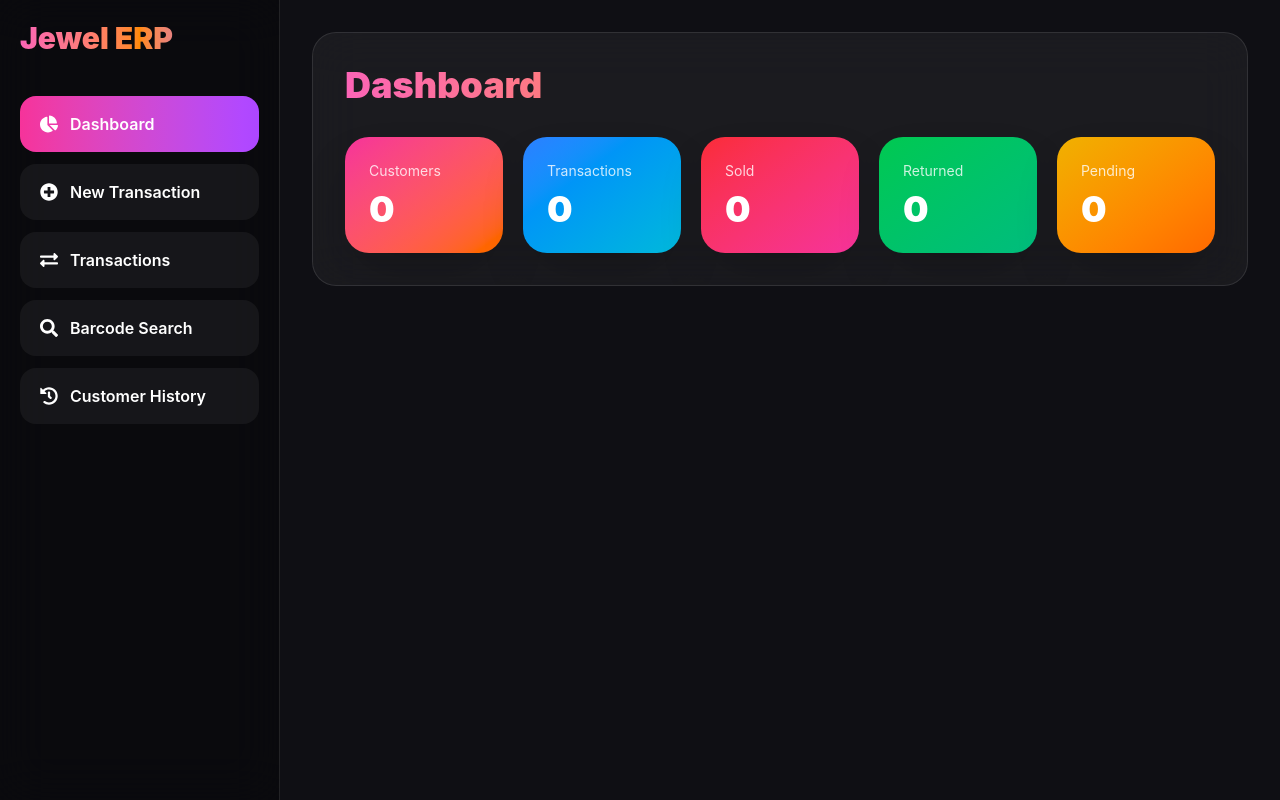
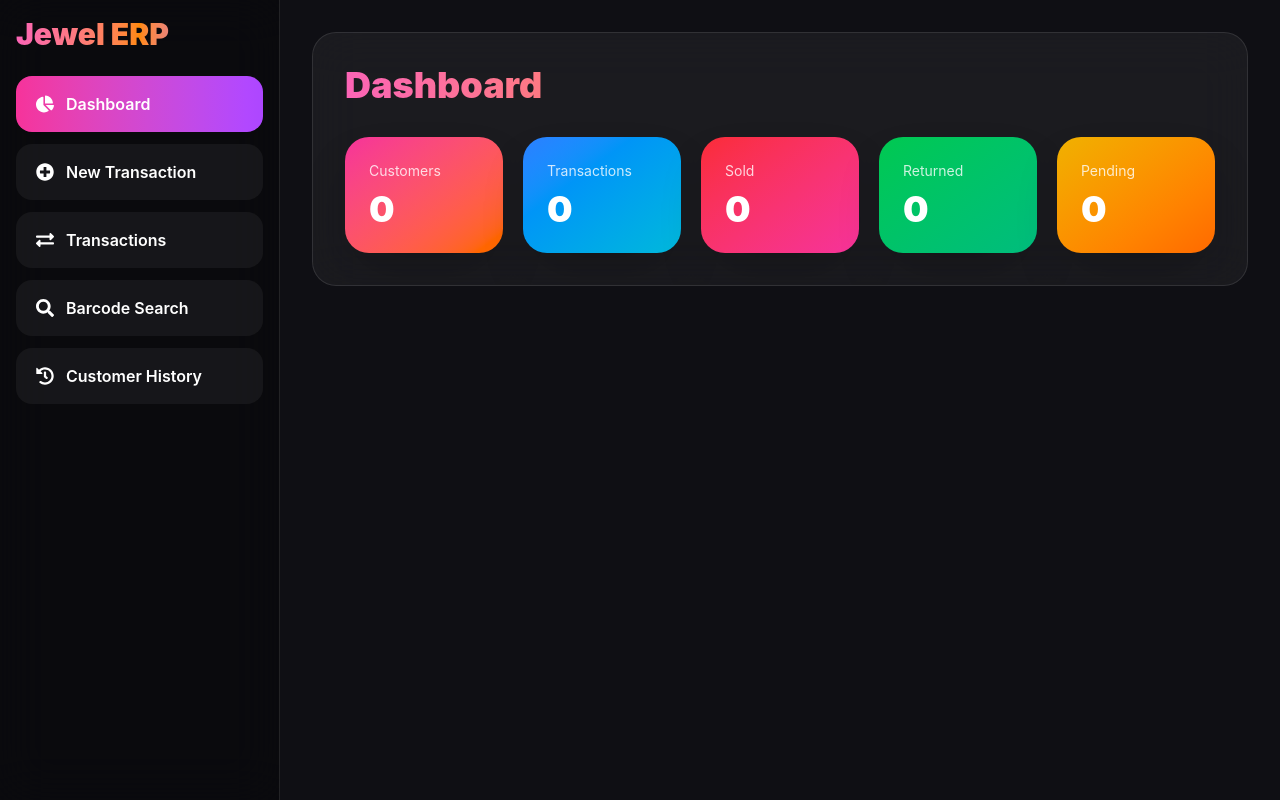
Before and after one commit to jewellerybalaraam/jewel-tracker, a React (Vite) app in the folder client/: page / in a window 1280 px wide. Built offline with nearby package versions, Linux system fonts and the light colour scheme; no server answers.

Commit message:
path qr scan fix

```diff
--- a/client/src/App.css
+++ b/client/src/App.css
@@ -182,3 +182,13 @@
     border-right-color: var(--border);
   }
 }
+
+/* Hide scrollbar */
+.scrollbar-hide::-webkit-scrollbar {
+  display: none;
+}
+
+.scrollbar-hide {
+  -ms-overflow-style: none;
+  scrollbar-width: none;
+}
--- a/client/src/components/BarcodeScanner.jsx
+++ b/client/src/components/BarcodeScanner.jsx
@@ -14,6 +14,7 @@ function BarcodeScanner({ onScan }) {
 
         constraints={{
           facingMode: "environment",
+          advanced: [{zoom: 8 }],
         }}
 
         scanDelay={800}
--- a/client/src/layout/Sidebar.jsx
+++ b/client/src/layout/Sidebar.jsx
@@ -6,7 +6,10 @@ import {
   FaHistory,
 } from "react-icons/fa";
 
-import { Link, useLocation } from "react-router-dom";
+import {
+  Link,
+  useLocation,
+} from "react-router-dom";
 
 function Sidebar() {
 
@@ -45,25 +48,77 @@ function Sidebar() {
   ];
 
   return (
-    <div className="w-full md:w-[280px] bg-black/30 backdrop-blur-xl border-r border-white/10 p-5 md:min-h-screen">
 
-      <h1 className="text-3xl font-black bg-gradient-to-r from-pink-400 via-orange-400 to-purple-500 bg-clip-text text-transparent mb-10">
+    <div
+      className="
+      w-full
+      lg:w-[280px]
+      bg-black/30
+      backdrop-blur-xl
+      border-b
+      lg:border-b-0
+      lg:border-r
+      border-white/10
+      p-4
+      lg:min-h-screen
+      "
+    >
+
+      <h1
+        className="
+        text-3xl
+        font-black
+        bg-gradient-to-r
+        from-pink-400
+        via-orange-400
+        to-purple-500
+        bg-clip-text
+        text-transparent
+        mb-6
+        text-center
+        lg:text-left
+        "
+      >
         Jewel ERP
       </h1>
 
-      <div className="flex md:flex-col gap-3 overflow-x-auto md:overflow-visible">
+      <div
+        className="
+        flex
+        lg:flex-col
+        gap-3
+        overflow-x-auto
+        lg:overflow-visible
+        scrollbar-hide
+        pb-2
+        "
+      >
 
         {menus.map((menu, index) => (
 
           <Link
             key={index}
             to={menu.path}
-            className={`flex items-center gap-3 px-5 py-4 rounded-2xl transition-all whitespace-nowrap
-            ${
-              location.pathname === menu.path
-                ? "bg-gradient-to-r from-pink-500 to-purple-500"
-                : "bg-white/5 hover:bg-white/10"
-            }`}
+
+            className={`
+              flex
+              items-center
+              gap-3
+              px-5
+              py-4
+              rounded-2xl
+              transition-all
+              whitespace-nowrap
+              min-w-[220px]
+              lg:min-w-full
+              flex-shrink-0
+
+              ${
+                location.pathname === menu.path
+                  ? "bg-gradient-to-r from-pink-500 to-purple-500 shadow-lg"
+                  : "bg-white/5 hover:bg-white/10"
+              }
+            `}
           >
 
             <span className="text-lg">
@@ -75,6 +130,7 @@ function Sidebar() {
             </span>
 
           </Link>
+
         ))}
 
       </div>
```
Also changed, not shown: client/vercel.json (added).
